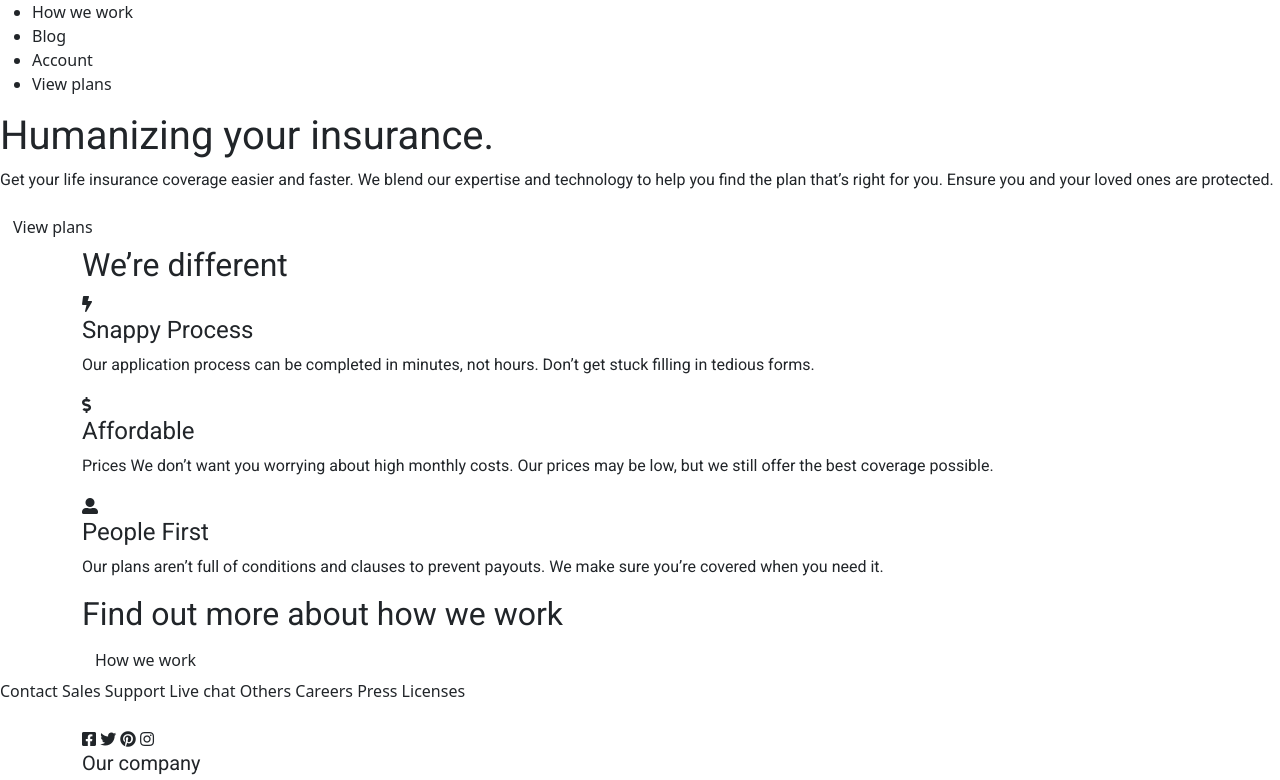
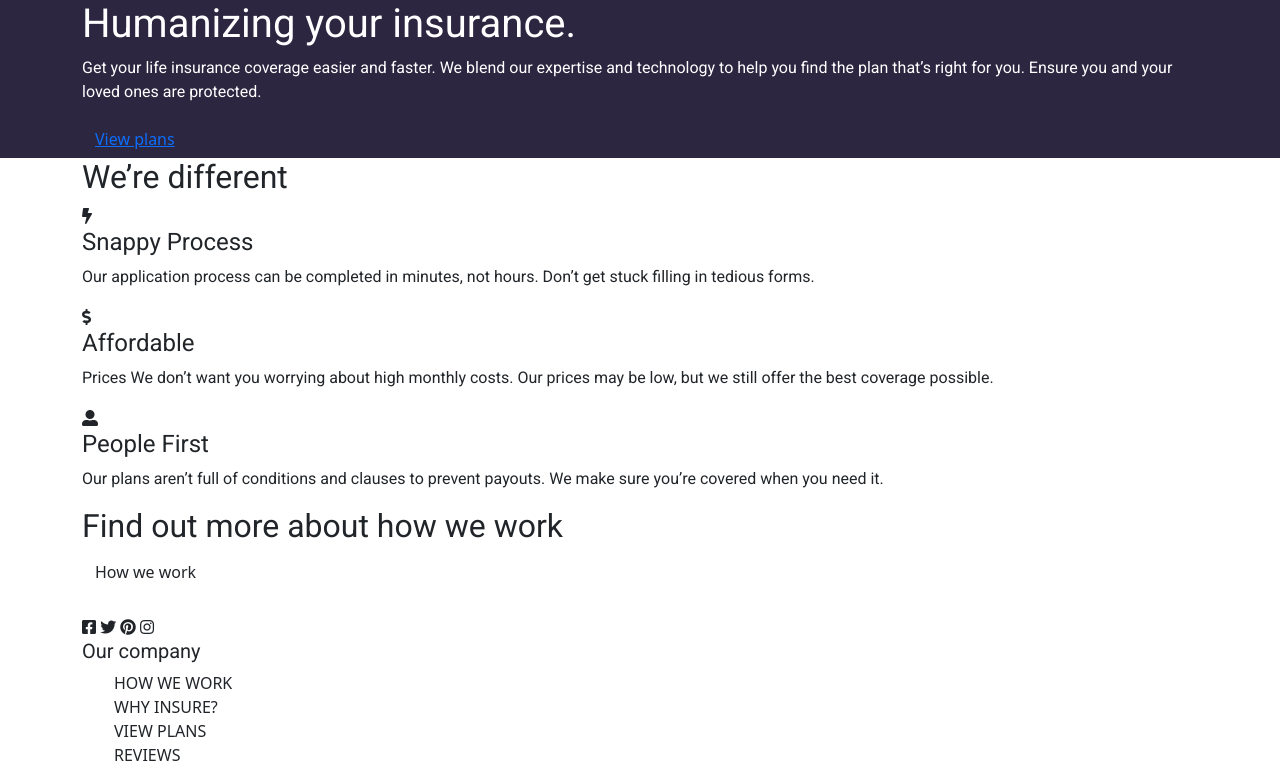
Before and after one commit to Wakarende/insure-landing-page, a plain HTML site: page index.html in a window 1280 px wide. Shown: the top 780 px of the page. Drawn offline with nearby package versions, Linux system fonts and the light colour scheme; a web font is replaced by a local one.

Commit message:
add header background colour

```diff
--- a/index.html
+++ b/index.html
@@ -36,18 +36,17 @@
 <body>
   <!-- Header  -->
   <header>
-    <nav class="nav">
-      <ul class="nav-links">
-        <li class="nav-item">How we work</li>
-        <li class="nav-item">Blog</li>
-        <li class="nav-item">Account</li>
-        <li class="nav-item">View plans</li>
-      </ul>
-    </nav>
-    <h1 class="header-title">Humanizing your insurance.</h1>
-    <p class="header-text"> Get your life insurance coverage easier and faster. We blend our expertise and technology to
-      help you find the plan that’s right for you. Ensure you and your loved ones are protected. </p>
-    <a href="#" class="btn header-btn">View plans</a>
+    <!-- Navbar  -->
+    <div class="header">
+      <div class="container">
+        <h1 class="header-title">Humanizing your insurance.</h1>
+        <p class="header-text"> Get your life insurance coverage easier and faster. We blend our expertise and
+          technology to help you find the plan that’s right for you. Ensure you and your loved ones are protected. </p>
+        <button class="btn header-btn">
+          <a href="#">View plans</a>
+        </button>
+      </div>
+    </div>
   </header>
   <!-- END HEADER  -->
   <!-- SERVICES  -->
@@ -74,10 +73,13 @@
       </div>
     </div>
   </div>
+  <!-- END SERVICES  -->
+  <!-- FIND OUT MORE  -->
   <div class="container find-out">
     <h2 class="find-title">Find out more about how we work</h2>
     <a href="" class="btn find-btn">How we work</a>
-  </div> Contact Sales Support Live chat Others Careers Press Licenses
+  </div>
+  <!-- END FIND OUT MORE  -->
   <!-- Footer   -->
   <footer>
     <div class="container">
--- a/style.css
+++ b/style.css
@@ -1,10 +1,20 @@
 :root {
-  --darkViolet: hsl(256, 26%, 20%);
+  --darkViolet: #2c2640;
   --grayishBlue: hsl(216, 30%, 68%);
   --veryDarkViolet: hsl(270, 9%, 17%);
   --darkGrayishViolet: hsl(273, 4%, 51%);
   --veryLightGray: hsl(0, 0%, 98%);
 
+}
+
+* {
+  margin: 0;
+  padding: 0;
+  box-sizing: border-box;
+}
+
+html {
+  scroll-behavior: smooth;
 }
 
 h1,
@@ -34,3 +44,27 @@ p {
     sans-serif;
   font-size: 16px;
 }
+
+ul {
+  list-style: none;
+}
+
+li {
+  text-transform: uppercase;
+}
+
+/* Header  */
+/* NAV  */
+.nav {
+  background-color: white;
+}
+
+.nav-link {
+  color: black;
+}
+
+header {
+  background-color: var(--darkViolet);
+  color: white;
+  width: 100%;
+}
```
